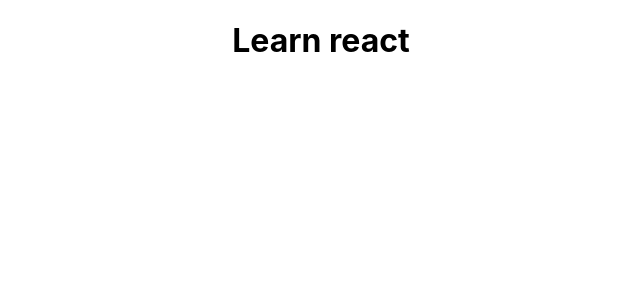
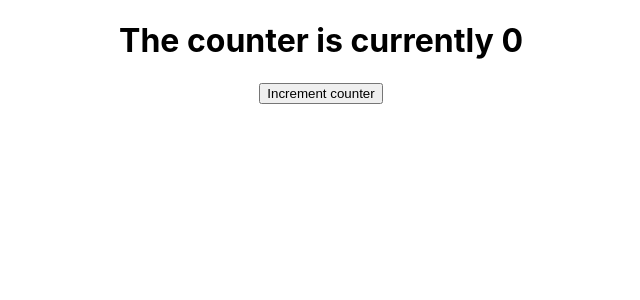
Before and after one commit to Fenix4088/enzyme-courshunter, a React (Create React App) app: page / in a window 1280 px wide. Shown: the top 300 px of the page, without its empty margins (319-959 px from the left). Built offline with nearby package versions, Linux system fonts and the light colour scheme.

Commit message:
ClickCounter created

```diff
--- a/src/App.js
+++ b/src/App.js
@@ -1,10 +1,13 @@
+import React from 'react';
 import './App.css';
+import { ClickCounter } from "./components/ClickCounter/ClickCounter";
 
 function App() {
+  const [count, setCount] = React.useState(0);
+
   return (
-    <div className='App'>
-      <div className="App2"/>
-      <h1>Learn react</h1>
+    <div>
+      <ClickCounter/>
     </div>
   );
 }
--- /dev/null
+++ b/src/components/ClickCounter/ClickCounter.jsx
@@ -0,0 +1,20 @@
+import React, { useState } from "react";
+
+export const ClickCounter = () => {
+  const [count, setCount] = useState(0);
+
+  return (
+    <div data-test="component-app" className="App">
+      <h1 data-test="counter-display">
+        The counter is currently&nbsp;
+        <span data-test="count">{count}</span>
+      </h1>
+      <button
+        data-test="increment-button"
+        onClick={() => setCount(count + 1)}
+      >
+        Increment counter
+      </button>
+    </div>
+  );
+};
```
Also changed, not shown: 1 other file (tests, documents, lock files or other folders).
